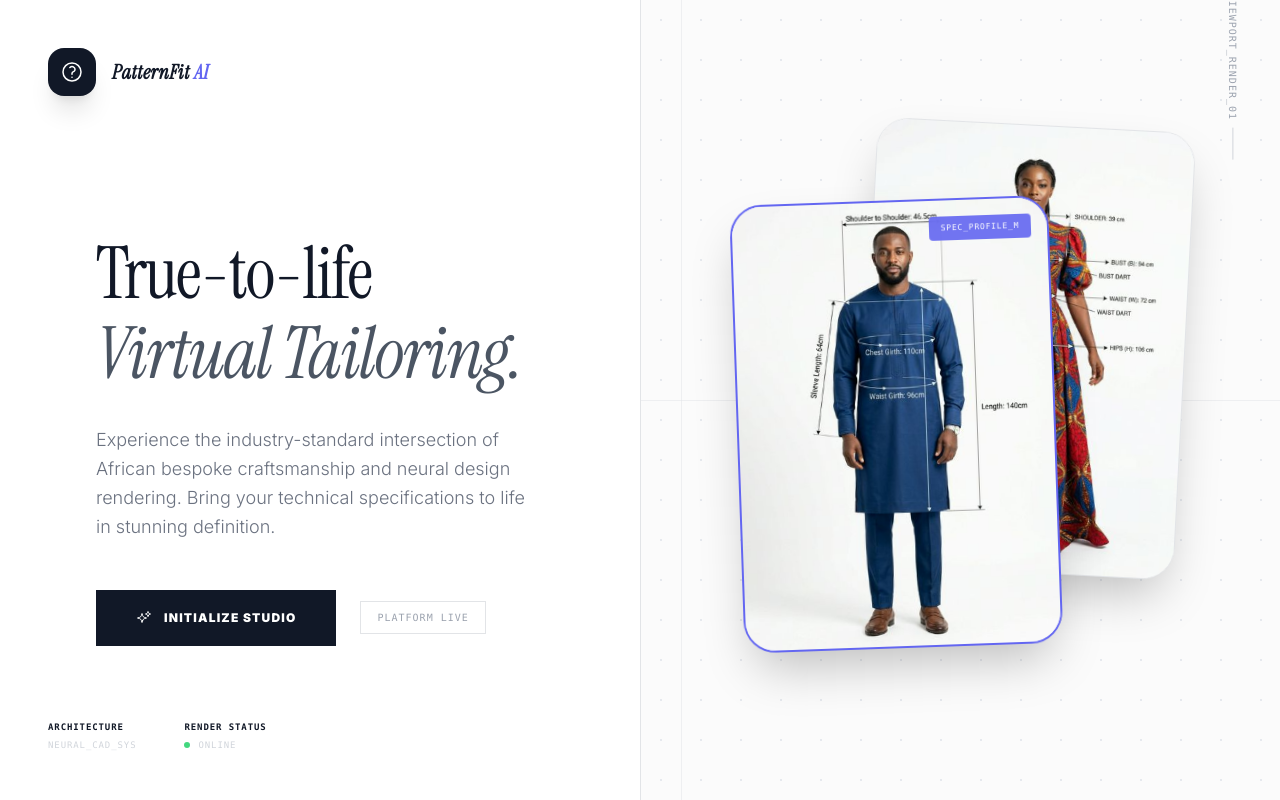
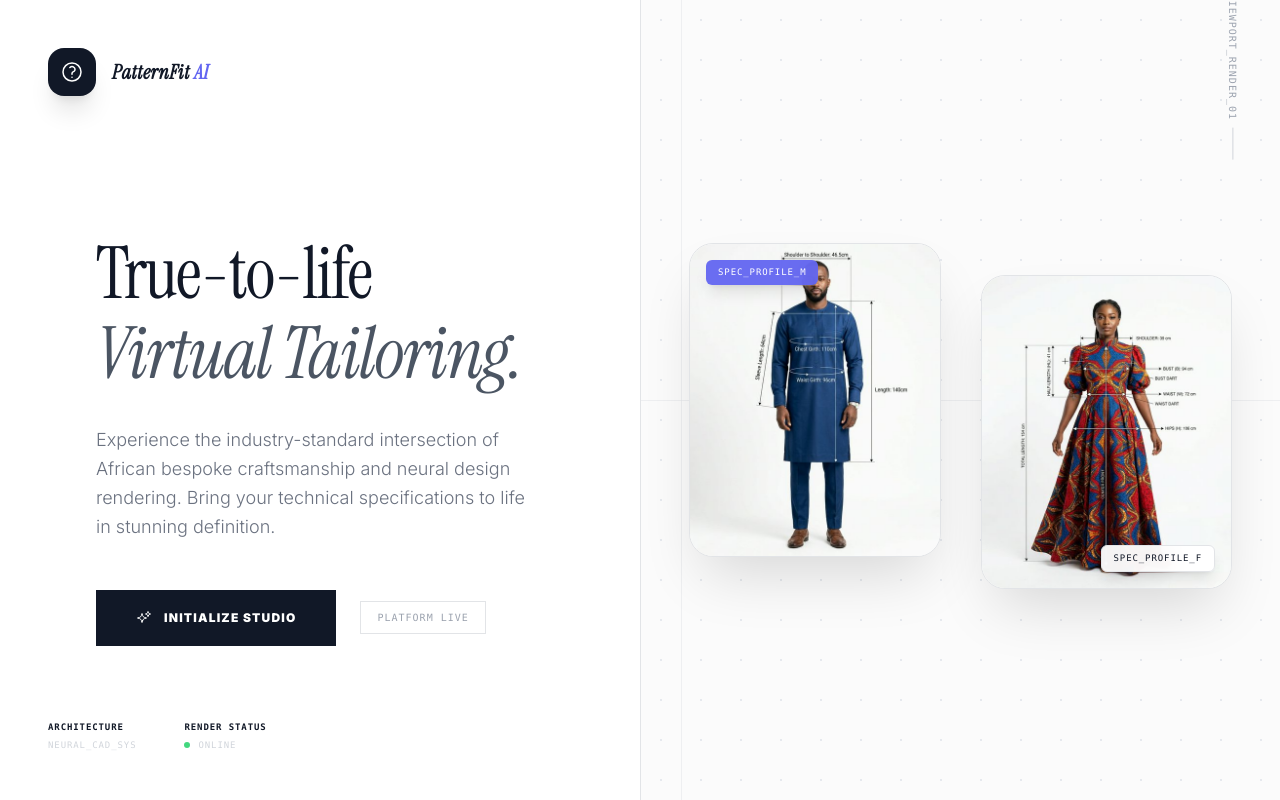
Before and after one commit to Platinum04/PatternFit-AI, a React (Vite) app: page / in a window 1280 px wide. Built offline with nearby package versions, Linux system fonts and the light colour scheme.

Commit message:
feat: implement Onboarding component to introduce virtual tailoring and initialize the studio.

```diff
--- a/components/Onboarding.tsx
+++ b/components/Onboarding.tsx
@@ -80,31 +80,31 @@ const Onboarding: React.FC<OnboardingProps> = ({ onStart }) => {
               <span className="w-8 h-px bg-studio-300"></span>
           </div>
 
-          {/* Floating High-Def Measurement Layout */}
-          <div className="relative w-full max-w-2xl h-[80%] max-h-[800px] flex items-center justify-center">
+          {/* High-Def Side-by-Side Measurement Layout */}
+          <div className="relative w-full h-[85%] px-6 md:px-12 flex flex-col md:flex-row items-center justify-center gap-6 lg:gap-10">
 
-              {/* Back Card - Women's Gown */}
-              <div className="absolute right-[5%] lg:right-[15%] top-[10%] w-[60%] sm:w-[50%] h-[70%] bg-white shadow-2xl rounded-2xl md:rounded-4xl transform rotate-3 hover:rotate-6 transition-transform duration-700 ease-out overflow-hidden border border-studio-200 animate-[float_8s_ease-in-out_infinite_1s]">
+              {/* Card - Men's Kaftan */}
+              <div className="relative w-full md:w-1/2 max-w-[320px] aspect-[4/5] bg-white shadow-[0_30px_60px_-15px_rgba(0,0,0,0.15)] rounded-3xl overflow-hidden border border-studio-200 transition-transform duration-700 hover:-translate-y-2 group">
+                   <img
+                      src="/assets/studio/landing_kaftan_measured_1774259559085.png"
+                      alt="Men Kaftan Measurement Specifications"
+                      className="w-full h-full object-cover object-center group-hover:scale-105 transition-transform duration-[2s]"
+                    />
+                   <div className="absolute top-4 left-4 bg-brand/95 backdrop-blur-md px-3 py-1.5 text-[9px] font-mono tracking-widest text-white uppercase rounded-md z-10 shadow-lg">Spec_Profile_M</div>
+              </div>
+
+              {/* Card - Women's Gown (Slightly offset downward for an asymmetrical designer look) */}
+              <div className="relative w-full md:w-1/2 max-w-[320px] aspect-[4/5] bg-white shadow-[0_30px_60px_-15px_rgba(0,0,0,0.15)] rounded-3xl overflow-hidden border border-studio-200 transition-transform duration-700 hover:-translate-y-2 md:mt-16 group">
                    <img
                       src="/assets/studio/landing_gown_measured_1774259599110.png"
                       alt="Women Measurement Specifications"
-                      className="w-full h-full object-cover object-center"
+                      className="w-full h-full object-cover object-center group-hover:scale-105 transition-transform duration-[2s]"
                     />
-                   <div className="absolute bottom-4 left-4 bg-white/90 backdrop-blur-sm px-3 py-1.5 text-[8px] font-mono tracking-widest text-studio-900 border border-studio-100 uppercase rounded z-10">Spec_Profile_F</div>
+                   <div className="absolute bottom-4 right-4 bg-white/95 backdrop-blur-md px-3 py-1.5 text-[9px] font-mono tracking-widest text-studio-900 border border-studio-200 uppercase rounded-md z-10 shadow-lg">Spec_Profile_F</div>
               </div>
 
-              {/* Front Card - Men's Kaftan */}
-              <div className="absolute left-[5%] lg:left-[15%] bottom-[10%] w-[60%] sm:w-[50%] h-[70%] bg-white shadow-2xl rounded-2xl md:rounded-4xl transform -rotate-2 hover:-rotate-4 transition-transform duration-700 ease-out overflow-hidden border-2 border-brand z-10 animate-[float_7s_ease-in-out_infinite]">
-                   <img
-                      src="/assets/studio/landing_kaftan_measured_1774259559085.png"
-                      alt="Men Kaftan Measurement Specifications"
-                      className="w-full h-full object-cover object-center"
-                    />
-                   <div className="absolute top-4 right-4 bg-brand/90 backdrop-blur-sm px-3 py-1.5 text-[8px] font-mono tracking-widest text-white uppercase rounded z-10">Spec_Profile_M</div>
-              </div>
-
-              {/* Glow */}
-              <div className="absolute top-1/2 left-1/2 -translate-x-1/2 -translate-y-1/2 w-64 h-64 bg-brand/10 blur-3xl rounded-full -z-10"></div>
+              {/* Central Glow Effect */}
+              <div className="absolute inset-0 bg-brand/5 blur-3xl rounded-full pointer-events-none -z-10 mix-blend-multiply"></div>
           </div>
 
       </div>
```
